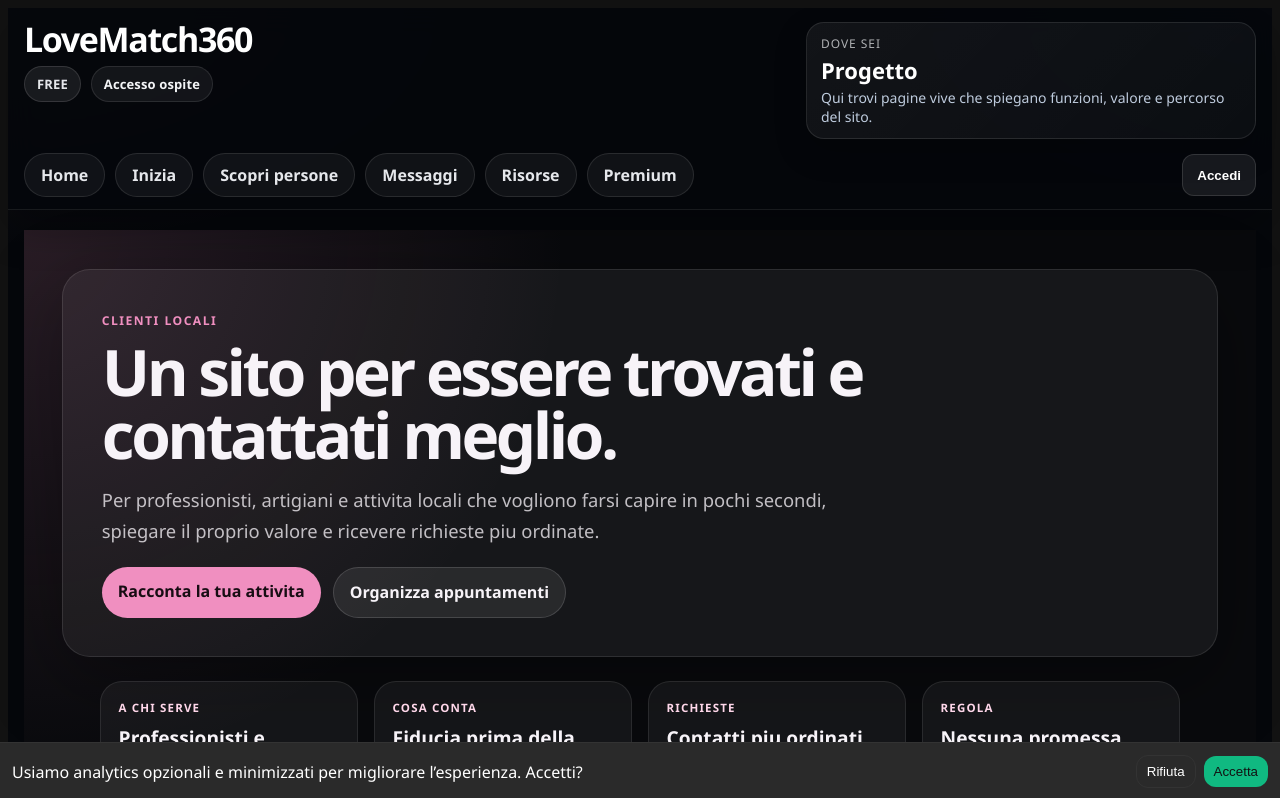
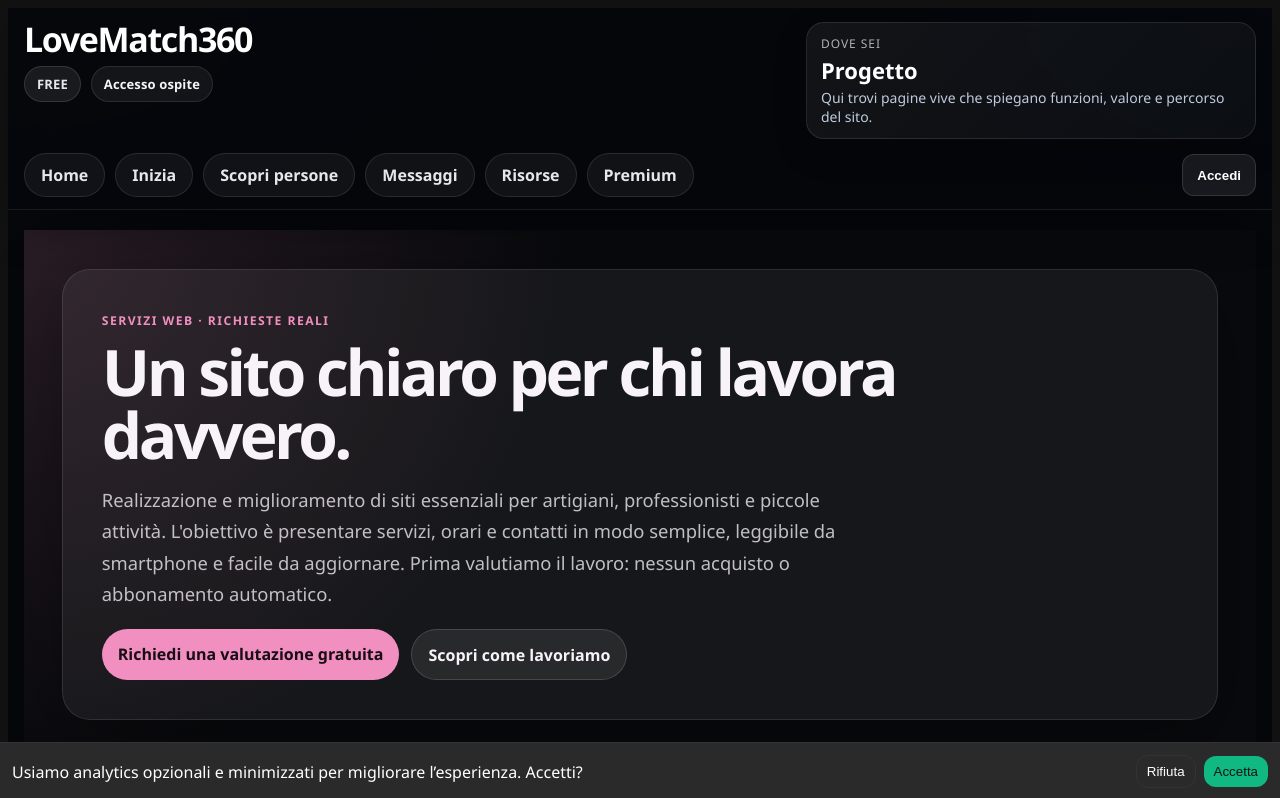
Before and after one commit to ciuval/lm360-admin-prod, a React (Vite) app: page /#/sito-clienti-locali in a window 1280 px wide. Shown: the top 798 px of the page. Built offline with nearby package versions, Linux system fonts and the light colour scheme; no server answers.

Commit message:
Clarify a concrete low-friction web service offer (#22)

```diff
--- a/src/pages/SitoClientiLocali.jsx
+++ b/src/pages/SitoClientiLocali.jsx
@@ -3,40 +3,38 @@ import InfoPageTemplate from "./InfoPageTemplate.jsx";
 export default function SitoClientiLocali() {
   return (
     <InfoPageTemplate
-      eyebrow="Clienti locali"
-      title="Un sito per essere trovati e contattati meglio."
-      lead="Per professionisti, artigiani e attivita locali che vogliono farsi capire in pochi secondi, spiegare il proprio valore e ricevere richieste piu ordinate."
-      cta={{ label: "Racconta la tua attivita", href: "#/contatti" }}
-      secondaryCta={{ label: "Organizza appuntamenti", href: "#/sito-prenotazioni" }}
+      eyebrow="Servizi web · Richieste reali"
+      title="Un sito chiaro per chi lavora davvero."
+      lead="Realizzazione e miglioramento di siti essenziali per artigiani, professionisti e piccole attività. L'obiettivo è presentare servizi, orari e contatti in modo semplice, leggibile da smartphone e facile da aggiornare. Prima valutiamo il lavoro: nessun acquisto o abbonamento automatico."
+      cta={{ label: "Richiedi una valutazione gratuita", href: "mailto:info@lovematch360.com?subject=Richiesta%20valutazione%20sito%20web" }}
+      secondaryCta={{ label: "Scopri come lavoriamo", href: "#/come-funziona" }}
       sections={[
         {
-          label: "A chi serve",
-          title: "Professionisti e attivita reali",
-          text: "Consulenti, artigiani, tecnici, servizi locali, piccoli studi e attivita che hanno bisogno di spiegare bene cosa fanno e come possono essere contattati.",
-          actions: [{ label: "Vedi soluzioni", href: "#/soluzioni" }],
+          label: "Il risultato",
+          title: "Una presenza online utilizzabile",
+          text: "Una pagina di presentazione dei servizi, informazioni essenziali, contatti diretti e navigazione adatta al cellulare. Le funzionalità vengono definite prima del lavoro, non promesse dopo.",
         },
         {
-          label: "Cosa conta",
-          title: "Fiducia prima della vendita",
-          text: "Una pagina chiara, servizi comprensibili, contatti visibili, domande frequenti, segnali di serieta e testi senza promesse esagerate.",
+          label: "Da dove partiamo",
+          title: "Anche da un sito già esistente",
+          text: "Se il sito esiste già, si parte da un controllo di leggibilità, contenuti, navigazione mobile e chiarezza delle richieste di contatto. Si interviene soltanto dove serve.",
         },
         {
-          label: "Richieste",
-          title: "Contatti piu ordinati",
-          text: "Il sito deve aiutare una persona a capire se sei adatto al suo problema e a scriverti nel modo giusto: email, modulo, telefono o canale diretto, quando saranno configurati in sicurezza.",
-          actions: [{ label: "Contatti", href: "#/contatti" }],
+          label: "Come lavoriamo",
+          title: "Prima accordo, poi sviluppo",
+          text: "Riceviamo una descrizione dell'attività e del problema. Proponiamo uno scopo preciso, tempi indicativi e preventivo scritto. Nessun pagamento è richiesto da questa pagina.",
         },
         {
-          label: "Regola",
-          title: "Nessuna promessa facile",
-          text: "Un sito serio non promette risultati automatici. Crea una base credibile, misurabile e migliorabile: poi si osserva cosa funziona e si corregge.",
-          actions: [{ label: "FAQ", href: "#/faq" }],
+          label: "Fiducia",
+          title: "Niente risultati inventati",
+          text: "Non promettiamo primi posti su Google, clienti garantiti o vendite automatiche. Ci impegniamo a fornire lavoro verificabile e comunicazione trasparente.",
+          actions: [{ label: "Leggi la sicurezza", href: "#/sicurezza" }],
         },
       ]}
       quickLinks={[
-        { label: "Soluzioni", href: "#/soluzioni", text: "Torna alla mappa dei percorsi." },
-        { label: "Prenotazioni", href: "#/sito-prenotazioni", text: "Utile se lavori su appuntamento." },
-        { label: "Privacy", href: "#/privacy", text: "Prima fiducia, poi contatti." },
+        { label: "Prenotazioni", href: "#/sito-prenotazioni", text: "Per attività che lavorano su appuntamento." },
+        { label: "Soluzioni", href: "#/soluzioni", text: "Altri percorsi per attività locali." },
+        { label: "Contatti", href: "#/contatti", text: "Scrivici senza inviare password o dati riservati." },
       ]}
     />
   );
```
